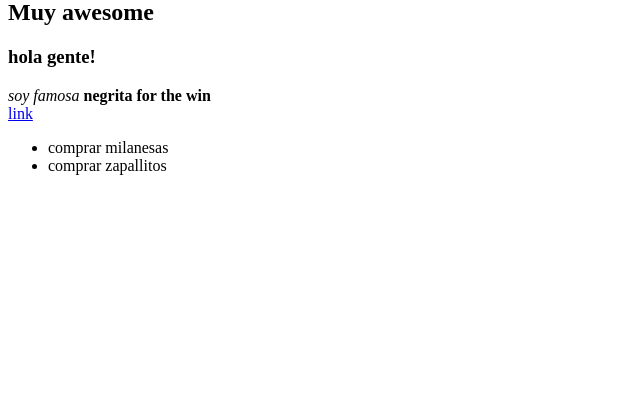
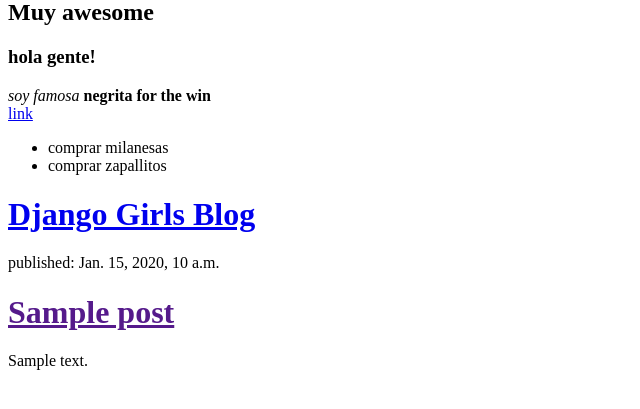
Before and after one commit to AleMasdeu/my-first-blog, a Django app: template blog/templates/blog/post_list.html in a window 1280 px wide. Shown: the part 209-618 px from the top of the page, without its empty margins (0-640 px from the left). Run offline with Django 3.2, Linux system fonts and the light colour scheme; the template is opened without the code that fills it: most values are stand-ins (such as "Sample title", 1, 10 or a date in 2020).

Commit message:
Modified templates to display posts from database.

```diff
--- a/blog/templates/blog/post_list.html
+++ b/blog/templates/blog/post_list.html
@@ -20,4 +20,14 @@
 <br />
 <a href="https://djangogirls.org">link</a>
 <ul><li>comprar milanesas</li><li>comprar zapallitos</li></ul>
-<div></div>
+<div>
+<h1><a href="/">Django Girls Blog</a></h1>
+</div>
+
+{% for post in posts %}
+<div>
+<p>published: {{ post.published_date }}</p>
+<h1><a href="">{{ post.title }}</a></h1>
+<p>{{ post.text|linebreaksbr }}</p>
+</div>
+{% endfor %}
```
Also changed, not shown: blog/views.py (+7 -1 lines), 2 other files.
